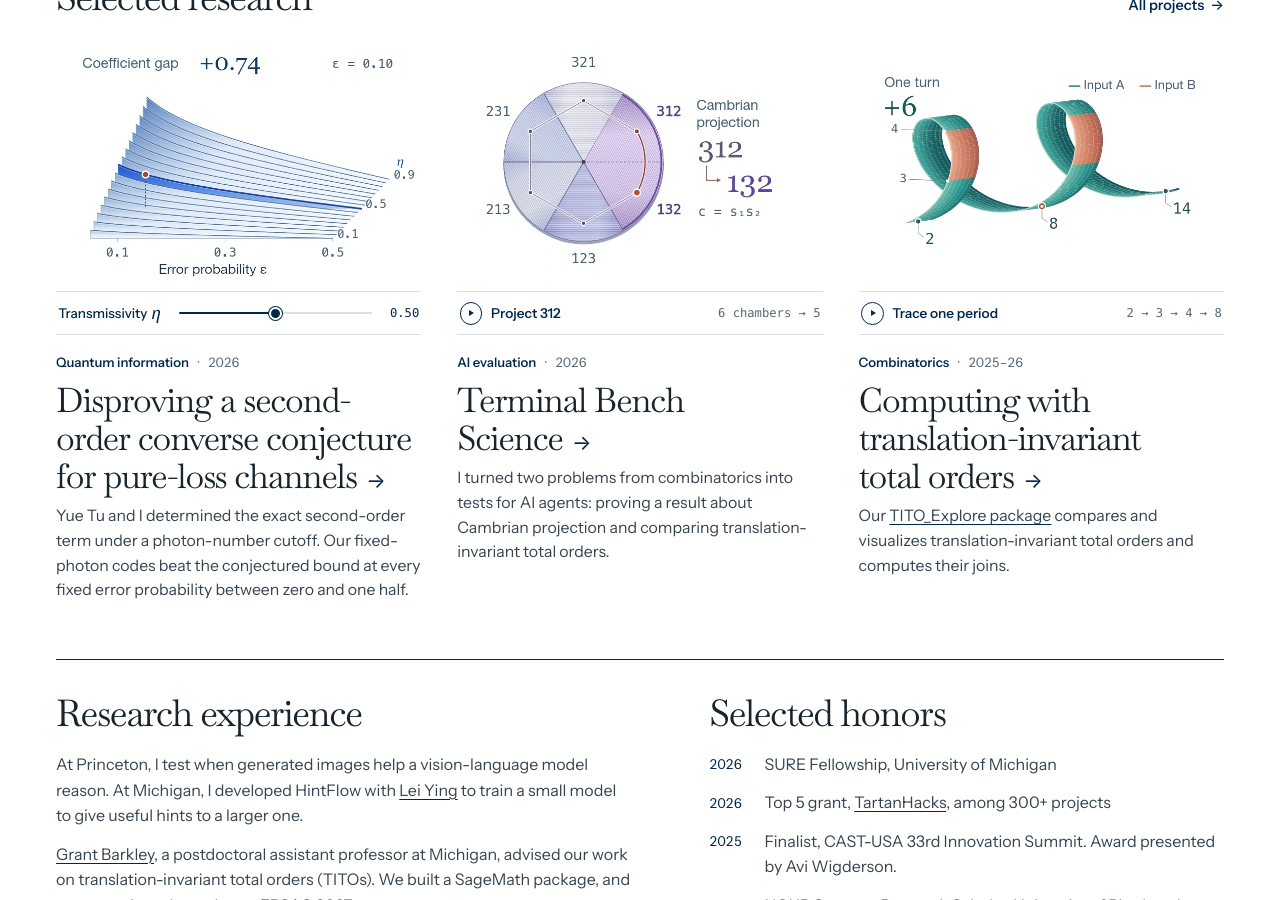
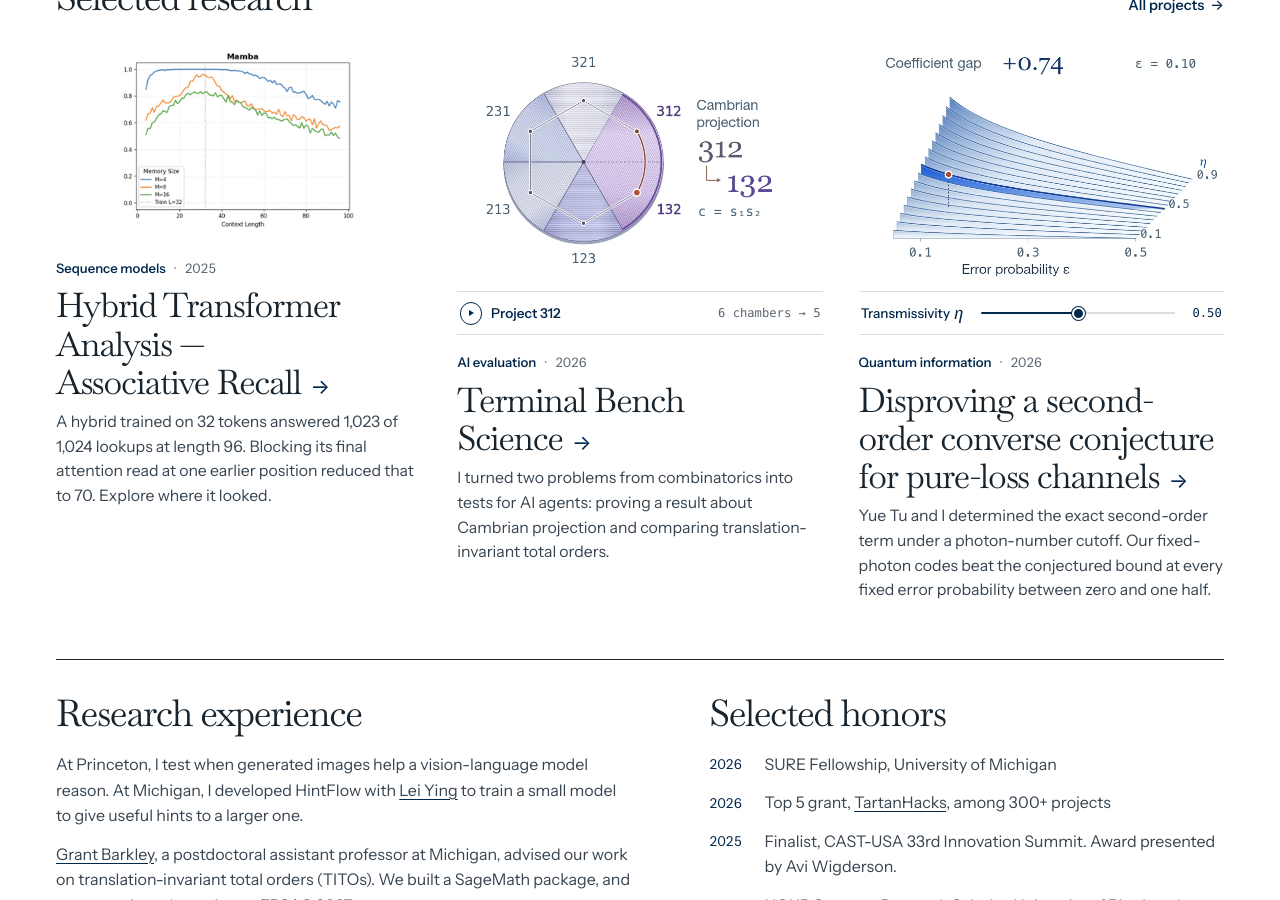
Before and after one commit to Ivann1242/Ivan, a Jekyll site: the page built from _pages/about.md, in a window 1280 px wide and 900 px high, scrolled down 409 px. Built offline with Jekyll 4.4.1, drawn with Linux system fonts in a browser that asks for light colours.

Commit message:
Feature associative recall, Terminal Bench Science, and the pure-loss disproof on the homepage

```diff
--- a/_pages/about.md
+++ b/_pages/about.md
@@ -36,7 +36,7 @@ redirect_from:
     <h2 id="news">Selected research</h2>
     <a class="text-link" href="{{ '/portfolio/' | relative_url }}">All projects <span aria-hidden="true">→</span></a>
   </header>
-  {% assign featured = site.portfolio | where: 'featured', true | sort: 'date' | reverse %}
+  {% assign featured = site.portfolio | where_exp: 'entry', 'entry.featured_order' | sort: 'featured_order' %}
   {% include work-list.html entries=featured level=3 gallery=true featured=true %}
 </section>
 
--- a/_portfolio/2025-hybrid-transformer-ar.md
+++ b/_portfolio/2025-hybrid-transformer-ar.md
@@ -4,6 +4,7 @@ format: blog
 byline: Yifan Jing
 article_date: 2026-11-20
 topic: Sequence models
+featured_order: 1
 visual:
   image: recall
   alt: "Mamba’s recall accuracy at 96 tokens falls from about three quarters with four possible keys to about one half with sixteen."
```
Also changed, not shown: _portfolio/2025-tito.md (+0 -1 lines), _portfolio/2026-pure-loss-counterexample.md (+1 -1 lines), _portfolio/2026-terminal-bench-science.md (+1 -1 lines).
